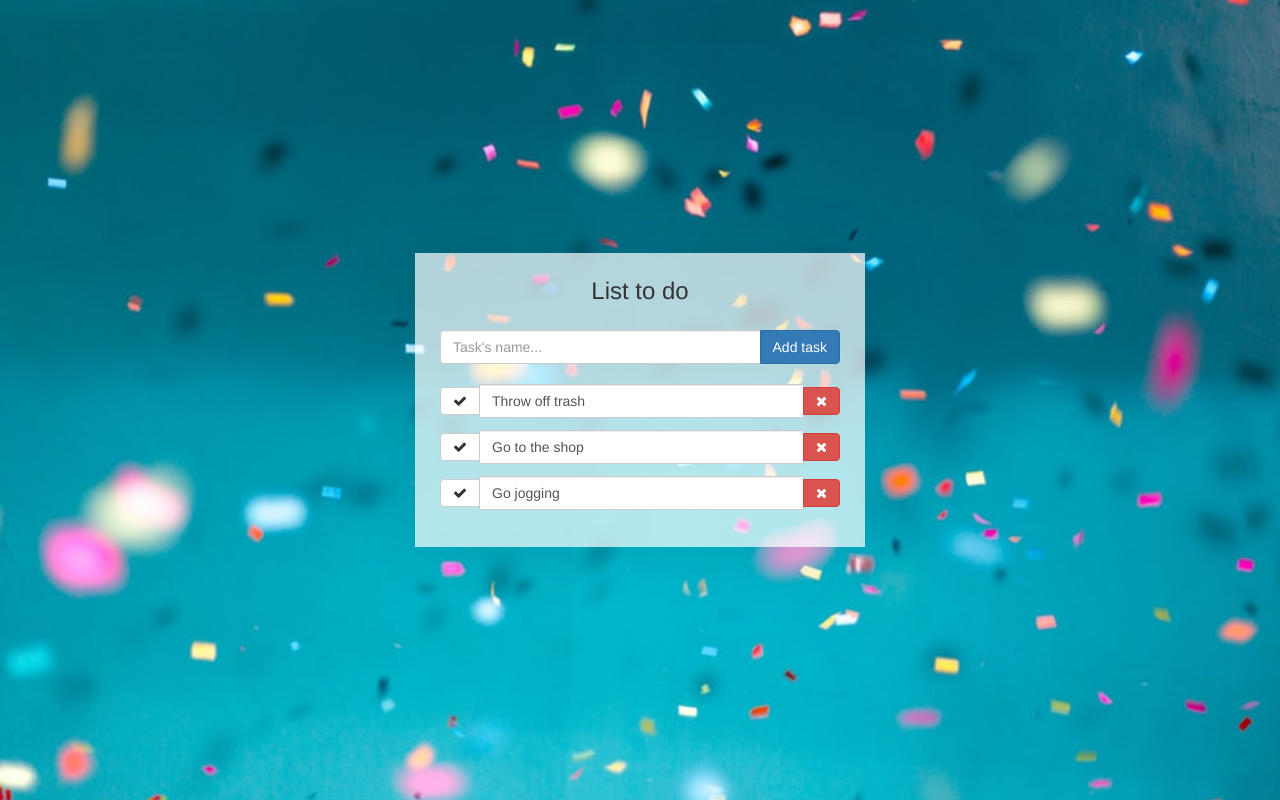
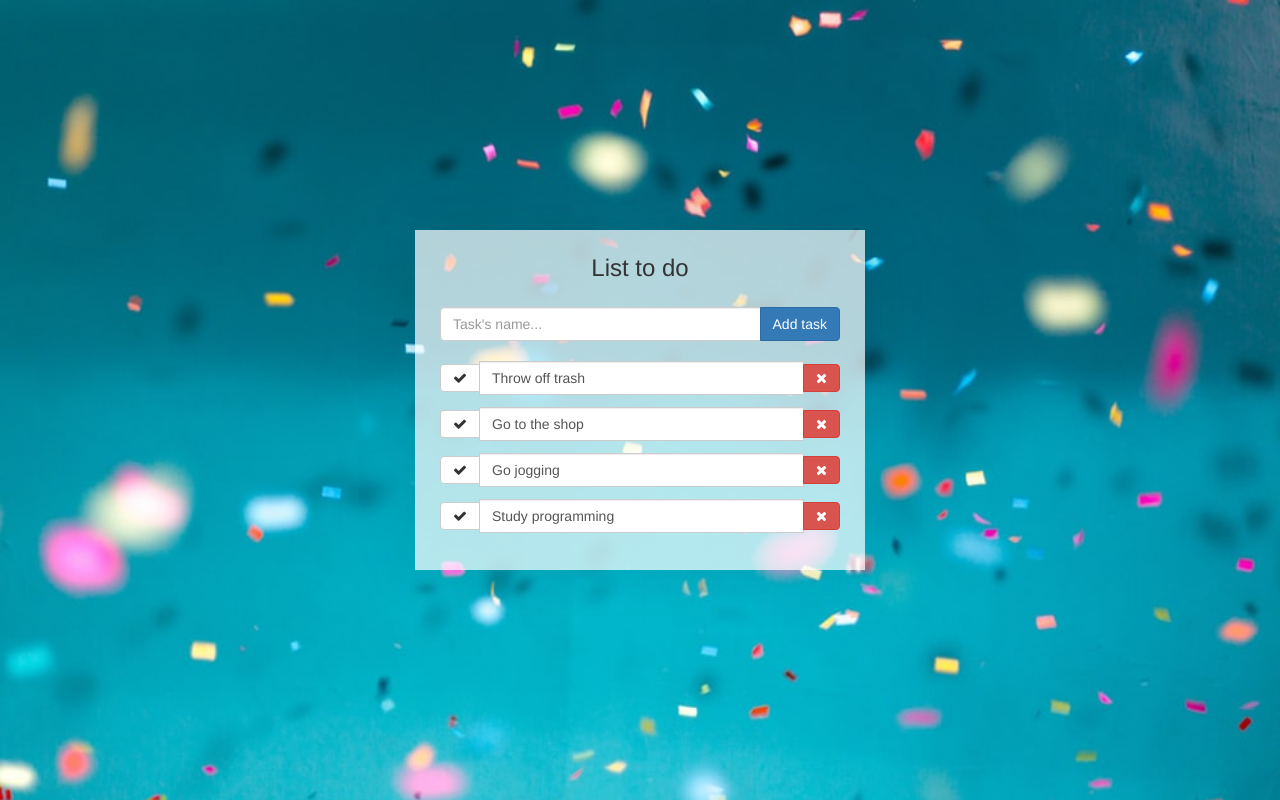
Before and after one commit to lulzsoad/to-do-app-js, a plain HTML site: page index.html in a window 1280 px wide. Drawn offline with Linux system fonts and the light colour scheme.

Commit message:
created js scripts which shows task's list

```diff
--- a/index.html
+++ b/index.html
@@ -24,42 +24,15 @@
 
             <section class="tasks-container">
                 <ul>
-                    <li class="single-task">
-                        <div class="input-group">
-                            <span class="input-group-btn">
-                                <button class="btn btn-default toggle-complete-btn" type="submit"><i class="fa fa-check"></i></button>
-                            </span>
-                            <input class="form-control" placeholder="Task's title" value="Throw off trash">
-                            <span class="input-group-btn">
-                                <button class="btn btn-danger delete-task-btn" type="submit"><i class="fa fa-times"></i></button>
-                            </span>
-                        </div>
-                    </li>
-                    <li class="single-task">
-                        <div class="input-group">
-                            <span class="input-group-btn">
-                                <button class="btn btn-default toggle-complete-btn" type="submit"><i class="fa fa-check"></i></button>
-                            </span>
-                            <input class="form-control" placeholder="Task's title" value="Go to the shop">
-                            <span class="input-group-btn">
-                                <button class="btn btn-danger delete-task-btn" type="submit"><i class="fa fa-times"></i></button>
-                            </span>
-                        </div>
-                    </li>
-                    <li class="single-task">
-                        <div class="input-group">
-                            <span class="input-group-btn">
-                                <button class="btn btn-default toggle-complete-btn" type="submit"><i class="fa fa-check"></i></button>
-                            </span>
-                            <input class="form-control" placeholder="Task's title" value="Go jogging">
-                            <span class="input-group-btn">
-                                <button class="btn btn-danger delete-task-btn" type="submit"><i class="fa fa-times"></i></button>
-                            </span>
-                        </div>
-                    </li>
+
                 </ul>
             </section>
         </main>
-        <script src='js.js'></script>
+
+        <script src='scripts/app.js'></script>
+        <script src='scripts/modules/tasks.js'></script>
+        <script src='scripts/modules/new-task.js'></script>
+        <script src='scripts/modules/tasks-list.js'></script>
+
     </body>
 </html>
--- /dev/null
+++ b/scripts/app.js
@@ -0,0 +1,7 @@
+//Variables
+var tasksCointainer = document.querySelector('.tasks-container ul');
+
+// On DOM load
+document.addEventListener('DOMContentLoaded', function() {
+    showTasks();
+});
--- /dev/null
+++ b/scripts/modules/new-task.js
@@ -0,0 +1,21 @@
+function addNewTask(title) {
+    var taskLi = document.createElement('li');
+
+    taskLi.classList.add('single-task');
+    taskLi.innerHTML = prepareTaskHTML(title);
+
+    // Add task to DOM
+    tasksCointainer.appendChild(taskLi)
+}
+
+function prepareTaskHTML(title) {
+    return '<div class="input-group">' +
+                '<span class="input-group-btn">' +
+                    '<button class="btn btn-default toggle-complete-btn" type="submit"><i class="fa fa-check"></i></button>' +
+                '</span>' +
+                    '<input class="form-control" placeholder="Task\'s title" value="' + title + '">' +
+                '<span class="input-group-btn">' +
+                    '<button class="btn btn-danger delete-task-btn" type="submit"><i class="fa fa-times"></i></button>' +
+                '</span>' +
+            '</div>';
+}
--- /dev/null
+++ b/scripts/modules/tasks-list.js
@@ -0,0 +1,5 @@
+function showTasks() {
+    tasks.forEach(function(title) {
+        addNewTask(title);
+    })
+}
--- /dev/null
+++ b/scripts/modules/tasks.js
@@ -0,0 +1,6 @@
+var tasks = [
+    'Throw off trash',
+    'Go to the shop',
+    'Go jogging',
+    'Study programming'
+];
```
Also changed, not shown: scripts/js.js (deleted).
